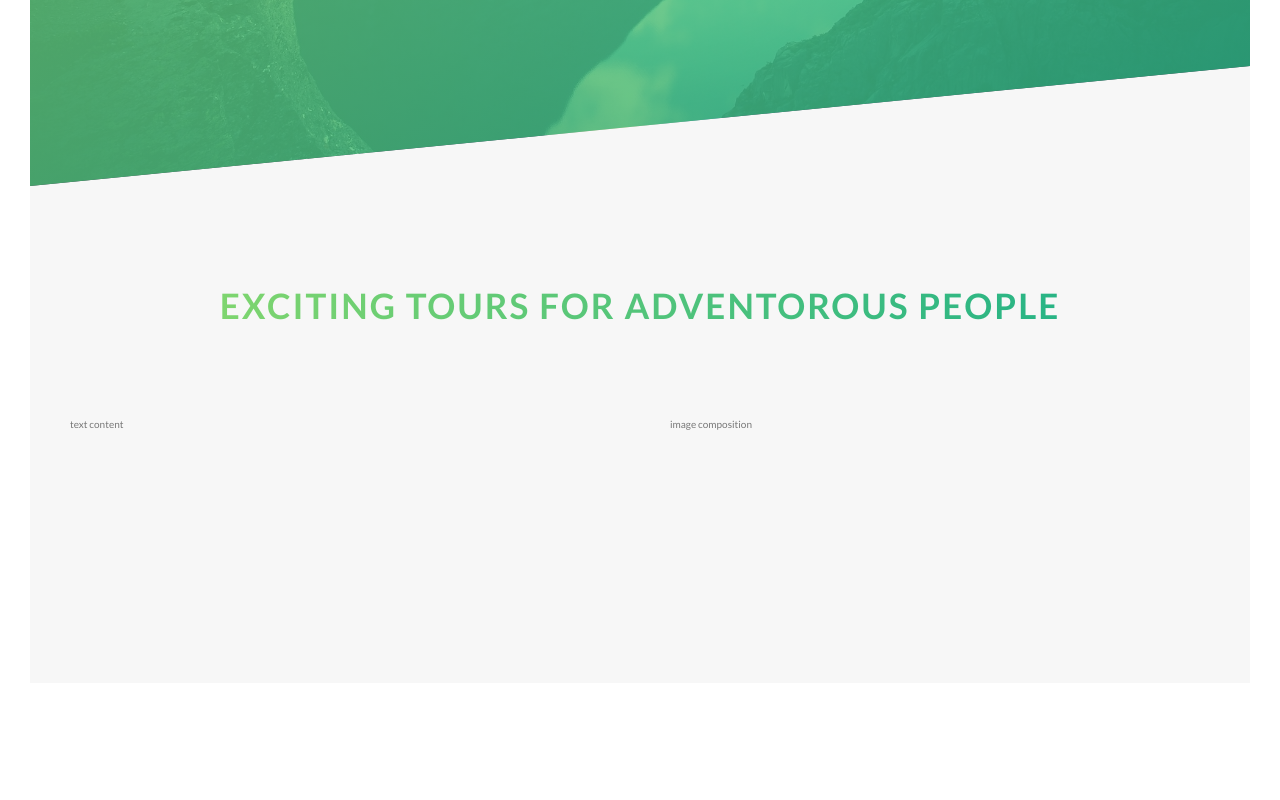
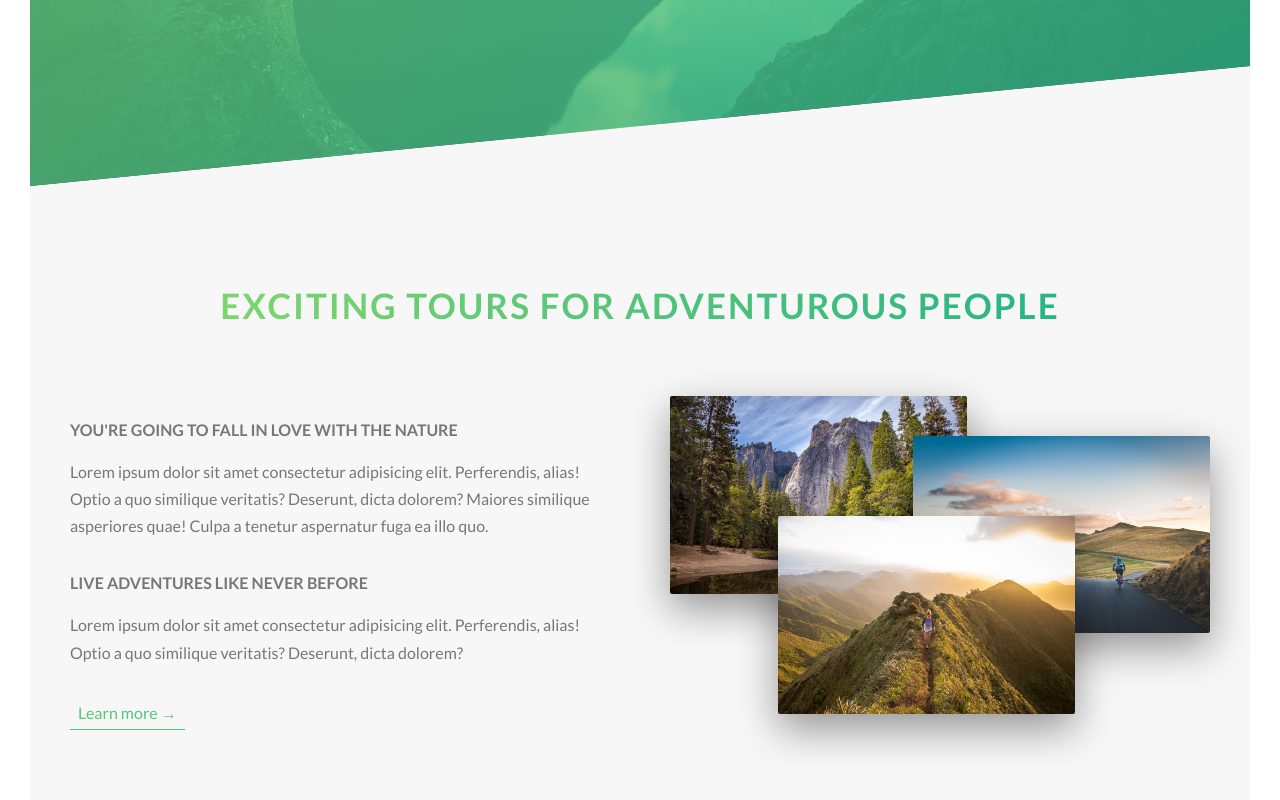
Before and after one commit to ARUNMOHAN9/basic-web-design, an Angular app: page / in a window 1280 px wide. Shown: the part 564-1364 px from the top of the page. Before the commit the page ends 1277 px from the top, so only its background shows below. Built offline with nearby package versions, Linux system fonts and the light colour scheme.

Commit message:
updated second scroll section

```diff
--- a/src/app/natours/second-scroll-view/second-scroll-view.component.html
+++ b/src/app/natours/second-scroll-view/second-scroll-view.component.html
@@ -1,16 +1,37 @@
 <main>
     <section class="section-about">
-        <div class="center-text mb-8">
+        <div class="center-text mb-large">
             <h2 class="heading-secondary">
-                Exciting tours for adventorous people
+                Exciting tours for adventurous people
             </h2>
         </div>
         <div class="row">
             <div class="col-1-of-2">
-                text content
+                <h3 class="heading-tertiary mb-small">
+                    You're going to fall in love with the nature
+                </h3>
+                <p class="paragraph">
+                    Lorem ipsum dolor sit amet consectetur adipisicing elit. Perferendis, alias! Optio a quo similique
+                    veritatis? Deserunt, dicta dolorem? Maiores similique asperiores quae! Culpa a tenetur aspernatur
+                    fuga ea illo quo.
+                </p>
+
+                <h3 class="heading-tertiary mb-small">
+                    Live adventures like never before
+                </h3>
+                <p class="paragraph">
+                    Lorem ipsum dolor sit amet consectetur adipisicing elit. Perferendis, alias! Optio a quo similique
+                    veritatis? Deserunt, dicta dolorem?
+                </p>
+
+                <a href="#" class="btn-text">Learn more &rarr;</a>
             </div>
-            <div class="col-1-of-2">
-                image composition
+            <div class="col-1-of-2 pos-rel">
+                <div class="composition">
+                    <img src="assets/nat-1-large.jpg" class="pos-abs photo photo-1" alt="photo1">
+                    <img src="assets/nat-2-large.jpg" class="pos-abs photo photo-2" alt="photo2">
+                    <img src="assets/nat-3-large.jpg" class="pos-abs photo photo-3" alt="photo3">
+                </div>
             </div>
         </div>
     </section>
--- a/src/app/natours/second-scroll-view/second-scroll-view.component.scss
+++ b/src/app/natours/second-scroll-view/second-scroll-view.component.scss
@@ -1,7 +1,7 @@
-@use 'src/styles/abstracts/variables' as colors;
+@use 'src/styles/abstracts/variables' as var;
 
 .section-about {
-  background-color: colors.$color-grey-light;
+  background-color: var.$color-grey-light;
   padding: 25rem 0;
   margin-top: -20vh;
 }
@@ -13,8 +13,8 @@
   display: inline-block;
   background-image: linear-gradient(
     to right,
-    colors.$color-green-light,
-    colors.$color-green-dark
+    var.$color-green-light,
+    var.$color-green-dark
   );
   background-clip: text;
   color: transparent;
@@ -22,6 +22,81 @@
   transition: all 0.2s;
   &:hover {
     transform: skewY(2deg) skewX(15deg) scale(1.1);
-    text-shadow: 0.5rem 1rem 2rem rgba(colors.$color-black, 0.2);
+    text-shadow: 0.5rem 1rem 2rem rgba(var.$color-black, 0.2);
   }
 }
+
+.heading-tertiary {
+  font-size: var.$default-font-size;
+  font-weight: 700;
+  text-transform: uppercase;
+}
+
+.paragraph {
+  font-size: var.$default-font-size;
+
+  &:not(:last-child) {
+    margin-bottom: 3rem;
+  }
+}
+
+.btn-text {
+  &:link,
+  &:visited {
+    font-size: var.$default-font-size;
+    color: var.$color-green-medium;
+    display: inline-block;
+    text-decoration: none;
+    border-bottom: 1px solid var.$color-green-medium;
+    padding: 3px 8px;
+    transition: all 0.2s;
+  }
+
+  &:hover {
+    background-color: var.$color-green-medium;
+    color: var.$color-white;
+    box-shadow: 0 1rem 2rem rgba(var.$color-black, 0.15);
+    transform: translateY(-2px);
+  }
+
+  &:active {
+    box-shadow: 0 0.5rem 1rem rgba(var.$color-black, 0.15);
+    transform: translateY(0);
+  }
+}
+
+.composition {
+  .photo {
+    width: 55%;
+    box-shadow: 0 1.5rem 4rem rgba(var.$color-black, 0.4);
+    border-radius: 2px;
+    transition: all 0.2s;
+
+    &-1 {
+      left: 0;
+      top: -2rem;
+    }
+
+    &-2 {
+      right: 0;
+      top: 2rem;
+    }
+
+    &-3 {
+      left: 20%;
+      top: 10rem;
+    }
+
+    &:hover {
+      transform: scale(1.05) translateY(-5px);
+      box-shadow: 0 2.5rem 4rem rgba(var.$color-black, 0.5);
+      z-index: 1;
+      outline: var.$color-green-medium outset 1rem;
+      outline-offset: 1rem;
+    }
+  }
+
+  &:hover .photo:not(:hover) {
+    transform: scale(0.95);
+  }
+}
--- a/src/styles/abstracts/_variables.scss
+++ b/src/styles/abstracts/_variables.scss
@@ -8,6 +8,9 @@ $color-grey-dark: #777;
 $color-white: #fff;
 $color-black: #000;
 
+// FONTS
+$default-font-size: 1.6rem;
+
 // GRID
 $grid-width: 114rem;
 $gutter-vertical: 8rem;
--- a/src/styles/base/_utilities.scss
+++ b/src/styles/base/_utilities.scss
@@ -2,6 +2,22 @@
   text-align: center;
 }
 
-.mb-8 {
+.mb-small {
+  margin-bottom: 1.5rem;
+}
+
+.mb-medium {
+  margin-bottom: 4rem;
+}
+
+.mb-large {
   margin-bottom: 8rem;
 }
+
+.pos-rel {
+  position: relative;
+}
+
+.pos-abs {
+  position: absolute;
+}
```
